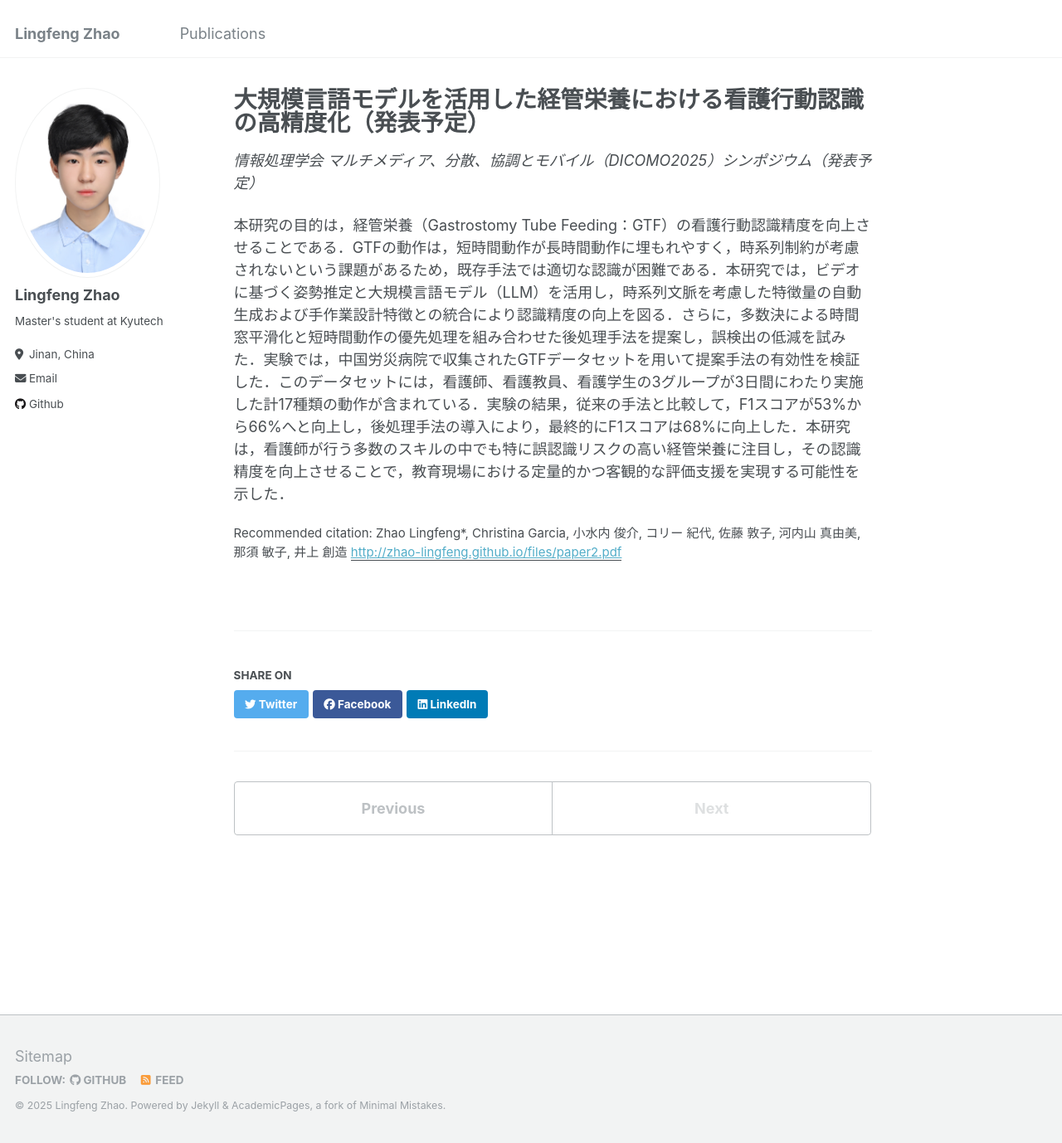
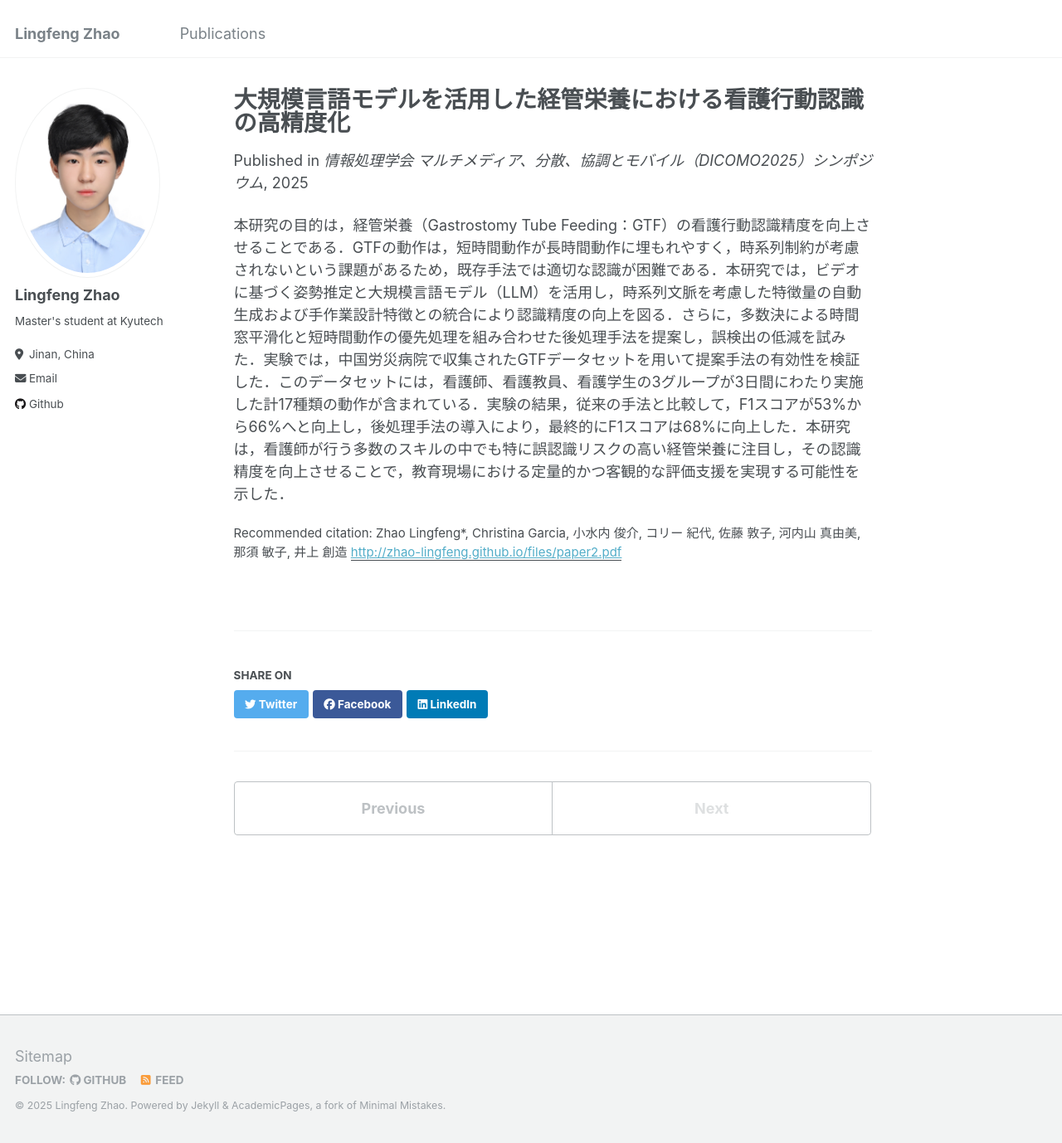
Before and after one commit to zhao-lingfeng/zhao-lingfeng.github.io, a Jekyll site: the page built from _publications/2025-06-25-paper-title-number-2.md, in a window 1280 px wide and 1378 px high. Shown: the whole window at 83% size. Built offline with Jekyll 4.4.1, drawn with Linux system fonts in a browser that asks for light colours.

Commit message:
Update 2025-06-25-paper-title-number-2.md

```diff
--- a/_publications/2025-06-25-paper-title-number-2.md
+++ b/_publications/2025-06-25-paper-title-number-2.md
@@ -1,9 +1,9 @@
 ---
-title: "大規模言語モデルを活用した経管栄養における看護行動認識の高精度化（発表予定）"
+title: "大規模言語モデルを活用した経管栄養における看護行動認識の高精度化"
 collection: publications
 permalink: /publication/2025-06-25-paper-title-number-2
 date: 2025-06-03 ～ 06-03
-venue: '情報処理学会 マルチメディア、分散、協調とモバイル（DICOMO2025）シンポジウム（発表予定）'
+venue: '情報処理学会 マルチメディア、分散、協調とモバイル（DICOMO2025）シンポジウム'
 paperurl: 'http://zhao-lingfeng.github.io/files/paper2.pdf'
 citation: 'Zhao Lingfeng*, Christina Garcia, 小水内 俊介, コリー 紀代, 佐藤 敦子, 河内山 真由美, 那須 敏子, 井上 創造'
 ---
```
